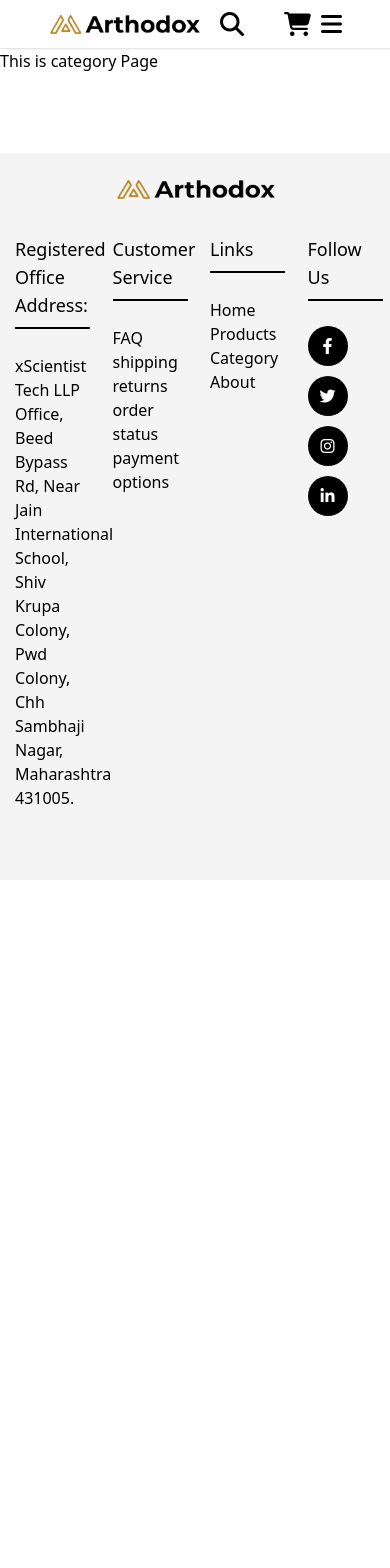
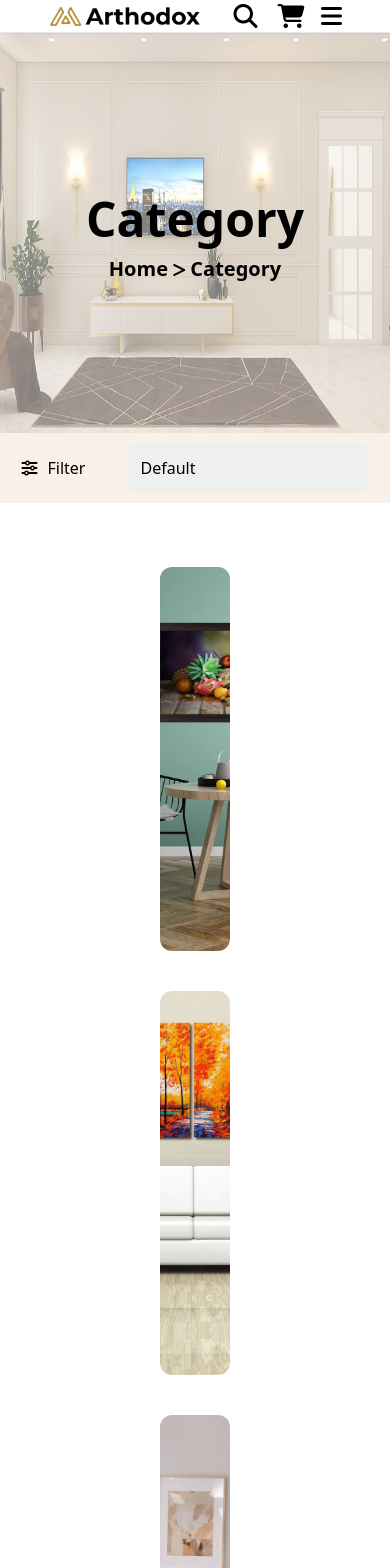
Before and after one commit to xscientisttech/arthodox-react, a React (Create React App) app: page /Category in a window 390 px wide. Shown: the top 1568 px of the page. Before the commit the page ends 880 px from the top, so only its background shows below. Built offline with nearby package versions, Linux system fonts and the light colour scheme.

Commit message:
Added categoty page, cart popup and made some changes in hamburger cart and search icon.

```diff
--- a/src/Components/Hamburger.jsx
+++ b/src/Components/Hamburger.jsx
@@ -11,12 +11,12 @@ const HamburgerMenu = () => {
   const Navigate = useNavigate();
 
   return (
-    <div>
+    <div className="md:hidden">
       <div
-        className={`hamburger relative ${menuOpen ? "open" : ""}`}
+        className={`hamburger relative text-2xl hover:scale-110`}
         onClick={toggleMenu}
       >
-        <i id="menu" className="fa-solid fa-bars text-2xl hover:scale-110"></i>
+        <i id="menu" className={menuOpen ? "fa-solid fa-x" : "fa-solid fa-bars"}></i>
       </div>
       {menuOpen && (
         <div className="absolute top-14 right-8 w-72 h-0 ">
--- a/src/Components/Header.jsx
+++ b/src/Components/Header.jsx
@@ -2,6 +2,9 @@ import React from "react";
 import logo from "../assets/images/Frame 168.png";
 import { useLocation, useNavigate } from "react-router";
 import HamburgerMenu from "./Hamburger";
+import NavCart from "./navCart";
+import SearchIcon from "./SearchIcon";
+
 const Header = () => {
   const location = useLocation();
   const pathMatchRoute = (route) => {
@@ -61,19 +64,13 @@ const Header = () => {
             About
           </li>
         </ul>
-        <div className="flex justify-center items-center gap-10 text-2xl">
-          <i className="fa-solid fa-magnifying-glass hover:scale-110 py-3"></i>
-          <i
-            id="cart"
-            className="fa-solid fa-cart-shopping hover:scale-110 py-3"
-          ></i>
-          {/* <div className="toggle-btn" onClick={Hamburger}>
-              <i id="menu" className="fa-solid fa-bars"></i>
-            </div> */}
+        <div className="flex justify-center items-center gap-5 text-2xl">
+          <SearchIcon/>
+          <NavCart/>
         </div>
-        <div className="md:hidden">
+
           <HamburgerMenu />
-        </div>
+
       </header>
     </div>
   );
--- /dev/null
+++ b/src/Components/SearchIcon.jsx
@@ -0,0 +1,28 @@
+import React, { useState } from "react";
+
+function SearchIcon() {
+  const [searchOpen, setSearchOpen] = useState(false);
+
+  const toggleSearch = () => {
+    setSearchOpen(!searchOpen);
+  };
+
+  return (
+    <div>
+      <span onClick={toggleSearch}>
+        <i className={ searchOpen ? "" : "fa-solid fa-search"}></i>
+      </span>
+      {searchOpen && (
+        <input
+        className="w-32"
+          type="text"
+          placeholder="Search..."
+          autoFocus
+          onBlur={() => setSearchOpen(false)}
+        />
+      )}
+    </div>
+  );
+}
+
+export default SearchIcon;
--- /dev/null
+++ b/src/Components/navCart.jsx
@@ -0,0 +1,67 @@
+import React, { useState } from "react";
+import { useNavigate } from "react-router";
+import gridImg from "../assets/images/grid.jpg";
+
+const NavCart = () => {
+  const [cartOpen, setCartOpen] = useState(false);
+
+  const toggleCart = () => {
+    setCartOpen(!cartOpen);
+  };
+
+  const Navigate = useNavigate();
+
+  return (
+    <div className="">
+      <div className="relative text-2xl hover:scale-110" onClick={toggleCart}>
+        <i
+          id="menu"
+          className={
+            cartOpen ? "fa-solid fa-cart-shopping" : "fa-solid fa-cart-shopping"
+          }
+        ></i>
+      </div>
+      {cartOpen && (
+        <div className=" absolute top-14 right-10 w-96 gap-3 flex flex-col justify-center items-center py-5 font-semibold text-lg bg-[rgba(255,255,255,0.5)] rounded-xl">
+          <div className="flex justify-center items-center gap-10">
+            <img src={gridImg} alt="" width="100rem" />
+            <div>
+              <h3 className="text-xl font-semibold">Wall Frame</h3>
+              <p>1 &#215; rs. 1000</p>
+            </div>
+          </div>
+
+          <div className="flex justify-center items-center gap-10">
+            <img src={gridImg} alt="" width="100rem" />
+            <div>
+              <h3 className="text-xl font-semibold">Wall Frame</h3>
+              <p>1 &#215; rs. 1000</p>
+            </div>
+          </div>
+          <div className="flex justify-center items-center gap-10">
+            <p>subtotal</p>
+            <p>Rs. 2000</p>
+          </div>
+          <div>
+            <ul className="flex justify-center items-center gap-10">
+              <li
+                className="text-xl bg-black text-white rounded-lg px-4 py-1 cursor-pointer"
+                onClick={() => Navigate("/Cart")}
+              >
+                Cart
+              </li>
+              <li
+                className="text-xl bg-black text-white rounded-lg px-4 py-1 cursor-pointer"
+                onClick={() => Navigate("/Checkout")}
+              >
+                Checkout
+              </li>
+            </ul>
+          </div>
+        </div>
+      )}
+    </div>
+  );
+};
+
+export default NavCart;
--- a/src/RouterPages/Cart.jsx
+++ b/src/RouterPages/Cart.jsx
@@ -1,7 +1,30 @@
+import { Fragment } from "react";
+import Quality from "../Components/Quality";
+import HeroImg from "../assets/images/back-img.jpg";
+
 const Cart = () => {
-    return (
-        <h1>This is a cart page</h1>
-    )
-}
+  return (
+    <Fragment>
+      <div className="flex justify-center items-center">
+        <div className="w-full h-[25rem]">
+          <img
+            src={HeroImg}
+            alt="back-img"
+            className=" bg-cover bg-no-repeat h-full w-full transform opacity-50"
+          />
+        </div>
+        <div className=" absolute flex flex-col justify-center items-center">
+          <h2 className="text-[3rem] font-bold ">Cart</h2>
+          <p className="">
+            <span className="text-xl font-semibold">Home </span>
+            <i className="fa-solid fa-greater-than"></i>
+            <span className="text-xl font-semibold"> Cart</span>
+          </p>
+        </div>
+      </div>
+      <Quality />
+    </Fragment>
+  );
+};
 
 export default Cart;
--- a/src/RouterPages/Category.jsx
+++ b/src/RouterPages/Category.jsx
@@ -1,7 +1,55 @@
+import { Fragment } from "react";
+import PageSection from "../Components/PageSection";
+import Quality from "../Components/Quality";
+import Filter from "../Components/Filter";
+import HeroImg from "../assets/images/back-img.jpg";
+import dinnigImg from "../assets/images/dinning-1.jpg";
+import livingImg from "../assets/images/living room.jpg";
+import bedroomImg from "../assets/images/bedroom.webp";
+
 const Category = () => {
-    return(
-        <h1>This is category Page</h1>
-    )
-}
+  return (
+    <Fragment>
+      <div className="flex justify-center items-center">
+        <div className="w-full h-[25rem]">
+          <img
+            src={HeroImg}
+            alt="back-img"
+            className=" bg-cover bg-no-repeat h-full w-full transform opacity-50"
+          />
+        </div>
+        <div className=" absolute flex flex-col justify-center items-center">
+          <h2 className="text-[3rem] font-bold ">Category</h2>
+          <p className="">
+            <span className="text-xl font-semibold">Home </span>
+            <i className="fa-solid fa-greater-than"></i>
+            <span className="text-xl font-semibold"> Category</span>
+          </p>
+        </div>
+      </div>
+      <Filter />
+      <div className="grid grid-cols-1 md:grid-cols-3 gap-10 px-40 py-16">
+        {[
+          { src: dinnigImg, alt: "Image 1" },
+          { src: livingImg, alt: "Image 2" },
+          { src: bedroomImg, alt: "Image 3" },
+          { src: dinnigImg, alt: "Image 4" },
+          { src: livingImg, alt: "Image 5" },
+          { src: bedroomImg, alt: "Image 6" },
+          { src: dinnigImg, alt: "Image 7" },
+          { src: livingImg, alt: "Image 8" },
+          { src: bedroomImg, alt: "Image 9" },
+        ].map((item, index) => (
+          <div key={index} className="grid-item">
+            <img src={item.src} alt={item.alt} className="w-full h-96 object-cover rounded-xl" />
+          </div>
+        ))}
+      </div>
+
+      <PageSection />
+      <Quality />
+    </Fragment>
+  );
+};
 
 export default Category;
--- a/src/RouterPages/Checkout.jsx
+++ b/src/RouterPages/Checkout.jsx
@@ -1,7 +1,30 @@
+import { Fragment } from "react";
+import Quality from "../Components/Quality";
+import HeroImg from "../assets/images/back-img.jpg";
+
 const Checkout = () => {
-    return(
-        <h1>This is a Checkout page</h1>
-    )
-}
+  return (
+    <Fragment>
+      <div className="flex justify-center items-center">
+        <div className="w-full h-[25rem]">
+          <img
+            src={HeroImg}
+            alt="back-img"
+            className=" bg-cover bg-no-repeat h-full w-full transform opacity-50"
+          />
+        </div>
+        <div className=" absolute flex flex-col justify-center items-center">
+          <h2 className="text-[3rem] font-bold ">Checkout</h2>
+          <p className="">
+            <span className="text-xl font-semibold">Home </span>
+            <i className="fa-solid fa-greater-than"></i>
+            <span className="text-xl font-semibold"> Checkout</span>
+          </p>
+        </div>
+      </div>
+      <Quality />
+    </Fragment>
+  );
+};
 
 export default Checkout;
--- a/src/RouterPages/Products.jsx
+++ b/src/RouterPages/Products.jsx
@@ -3,9 +3,10 @@ import HeroImg from "../assets/images/back-img.jpg";
 import gridImg from "../assets/images/grid.jpg";
 import PageSection from "../Components/PageSection";
 import Quality from "../Components/Quality";
+import { Fragment } from "react";
 const Products = () => {
   return (
-    <div>
+    <Fragment>
       <div className="flex justify-center items-center">
         <div className="w-full h-[25rem]">
           <img
@@ -164,7 +165,7 @@ const Products = () => {
         </div>
         <PageSection/>
         <Quality/>
-      </div>
+      </Fragment>
   );
 };
 
```
Also changed, not shown: src/RouterPages/Home.jsx (+7 -7 lines).
